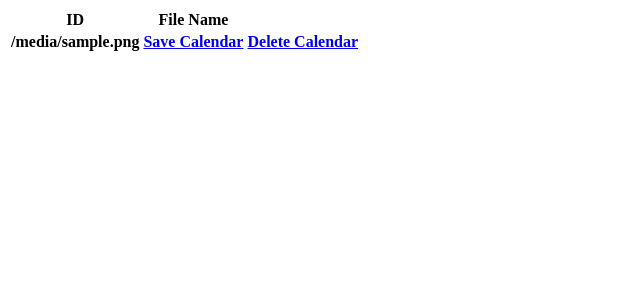
After one commit to SudeshS/ISUCalendarGen, a Flask app: template src/UI/templates/display.html in a window 1280 px wide. The commit adds this page. Shown: the top 300 px of the page, without its empty margins (0-640 px from the left). Run offline with Flask 2, Linux system fonts and the light colour scheme; the template is opened without the code that fills it: most values are stand-ins (such as "Sample title", 1, 10 or a date in 2020); some libraries are stand-ins or nearby versions.

Commit message:
So much. calendars and the like are working GREAT

```diff
--- a/src/UI/app.py
+++ b/src/UI/app.py
@@ -1,16 +1,18 @@
-from flask import Flask, render_template, request, redirect, url_for
+from flask import Flask, render_template, request, redirect, url_for, send_file
 from flask_login import LoginManager
 import os
 from os.path import join, dirname, realpath
 from flask_sqlalchemy import SQLAlchemy
 from icalendar import Calendar, Event
-
+import psycopg2
 # login_manager = LoginManager()
 app = Flask(__name__)
 # login_manager.init_app(app)
 
 # enable debugging mode
 app.config['SQLALCHEMY_DATABASE_URI']='postgresql://postgres:isu@localhost/CalendarDatabase'
+con = psycopg2.connect(database="CalendarDatabase", user="postgres", password="isu", host="localhost", port="5432")
+cursor=con.cursor()
 
 db=SQLAlchemy(app)
 
@@ -22,41 +24,62 @@ class CForm(db.Model):
   __tablename__='calendars'
   id=db.Column(db.Integer,primary_key=True)
   file=db.Column(db.Text)
+  filename=db.Column(db.Text)
 
-  def __init__(self,file):
+  def __init__(self,file,filename):
     self.file=file
+    self.filename=filename
 # Root URL - What the user connects to
 @app.route('/')
 def index():
     # Set the upload HTML template '\templates\index.html'
     return render_template('upload.html')
-
 # Uploading files
-@app.route("/", methods=['POST'])
+@app.route("/", methods=['POST', 'GET'])
 def uploadFiles():
     # get the uploaded file
     uploadfile = request.files['file']
-    if uploadfile.filename != '':
-        readfile = uploadfile.read()
-        file = '{}'.format(readfile)
-        cform = CForm(file)
-        db.session.add(cform)
-        db.session.commit()
-        f = open('exportcalendar.ics', 'w')
-        saveCal = db.session.query(CForm).filter(CForm.id==28)
-        for saveFile in saveCal:
-            saveFile.file = saveFile.file.strip('\'')
-            saveFile.file = saveFile.file.replace('\\r\\n', '\n')
-            saveFile.file = saveFile.file.replace('b\'', '')
-            f.write(saveFile.file)
+    if request.method == 'POST':
+        if uploadfile.filename != '':
+            filename=uploadfile.filename
+            readfile = uploadfile.read()
+            file = '{}'.format(readfile)
+            cform = CForm(file,filename)
+            db.session.add(cform)
+            db.session.commit()
 
 
-        #file_path = os.path.join(app.config['UPLOAD_FOLDER'], uploaded_file.filename)
-        # set the file path
-        #uploaded_file.save(file_path)
-        # save the file
-    return redirect(url_for('index'))
 
+            #file_path = os.path.join(app.config['UPLOAD_FOLDER'], uploaded_file.filename)
+            # set the file path
+            #uploaded_file.save(file_path)
+            # save the file
+        return redirect(url_for('index'))
+@app.route('/display', methods=['POST'])
+def display():
+    result = db.session.execute("SELECT * FROM calendars")
+    return render_template("display.html", data=result)
+@app.route("/calendarSave/<int:calendarid>")
+def calendarSave(calendarid):
+    filepath = os.path.dirname(__file__)
+    rel_path = "exportedcalendar.ics"
+    abs_file_path = os.path.join(filepath, rel_path)
+    f = open(abs_file_path, 'w')
+    saveCal = db.session.query(CForm).filter(CForm.id==calendarid)
+    for saveFile in saveCal:
+        saveFile.file = saveFile.file.strip('\'')
+        saveFile.file = saveFile.file.replace('\\r\\n', '\n')
+        saveFile.file = saveFile.file.replace('b\'', '')
+        f.write(saveFile.file)
+        f.close()
+    return send_file('exportedcalendar.ics', mimetype='text/calendar', as_attachment=True)
+
+@app.route("/calendarDelete/<int:calendarid>")
+def calendarDelete(calendarid):
+    strDB="delete from calendars where id="+str(calendarid)
+    db.session.execute(strDB)
+    db.session.commit()
+    return render_template("upload.html")
 
 with app.app_context():
     db.create_all()
--- /dev/null
+++ b/src/UI/templates/display.html
@@ -0,0 +1,27 @@
+{% extends 'base.html' %}
+
+{% block head %}
+
+{% endblock %}
+
+{% block body %}
+<!doctype html>
+    <body>
+        <div>
+            <table class="table">
+                <thead>
+                    <tr>
+                        <th scope="col">ID</th>
+                        <th scope="col">File Name</th>
+                    </tr>
+                </thead>
+                {% for datum in data %}
+                    <th scope="row">{{datum.filename}}</th>
+                    <td><b><a href="{{url_for('calendarSave', calendarid=datum.id)}}">Save Calendar</a></b></td>
+                    <td><b><a href="{{url_for('calendarDelete', calendarid=datum.id)}}">Delete Calendar</a></b></td>
+                {% endfor %}
+            </table>
+        </div>
+
+    </body>
+{% endblock %}
--- a/src/UI/templates/upload.html
+++ b/src/UI/templates/upload.html
@@ -12,4 +12,8 @@
          <input type=file name="file">
          <input type=submit value=Upload>
      </form></center>
+     <center><h1>Download your ISU Redbird Calendar!</h1>
+     <form method=post action="/display">
+        <button><a>Preview thing</a></button>
+    </form></center>
 {% endblock %}
```
Also changed, not shown: 3 other files.
